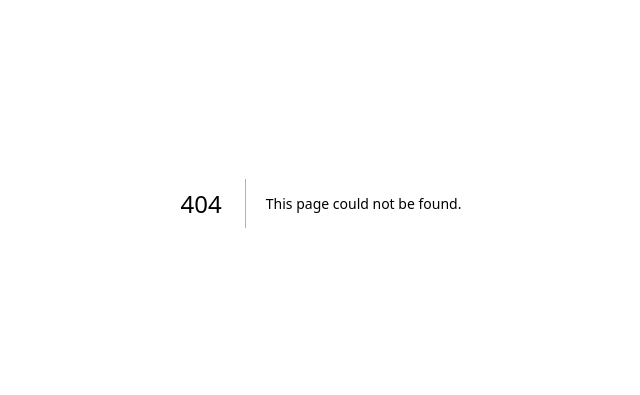
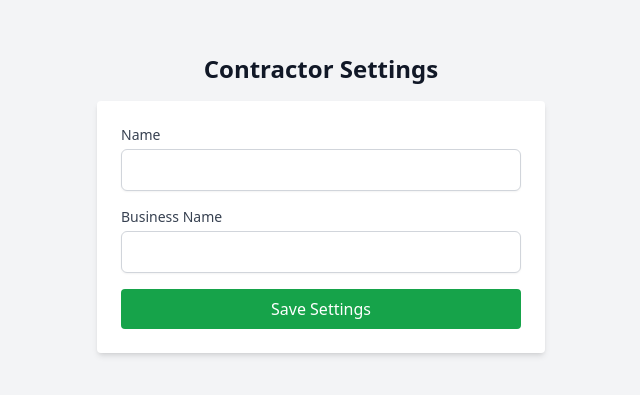
Before and after one commit to brokendished/claudetake, a Next.js app: page /contractor/settings in a window 1280 px wide. Before the commit this address had no page. Shown: the part 197-592 px from the top of the page, without its empty margins (319-959 px from the left). Built offline with nearby package versions, Linux system fonts and the light colour scheme.

Commit message:
Add Contractor settings, signup, and subscribe pages

```diff
--- /dev/null
+++ b/pages/contractor/settings.js
@@ -0,0 +1,72 @@
+import { useState } from 'react';
+import { useRouter } from 'next/router';
+
+export default function ContractorSettings() {
+  const [name, setName] = useState('');
+  const [businessName, setBusinessName] = useState('');
+  const [error, setError] = useState(null);
+  const router = useRouter();
+
+  const handleSaveSettings = async (e) => {
+    e.preventDefault();
+    setError(null);
+
+    try {
+      const res = await fetch('/api/contractor/settings', {
+        method: 'POST',
+        headers: { 'Content-Type': 'application/json' },
+        body: JSON.stringify({ name, businessName }),
+      });
+
+      if (!res.ok) {
+        const errorData = await res.json();
+        throw new Error(errorData.error || 'Failed to save settings');
+      }
+
+      router.push('/contractor/dashboard');
+    } catch (err) {
+      setError(err.message);
+    }
+  };
+
+  return (
+    <div className="flex flex-col items-center justify-center min-h-screen bg-gray-100">
+      <h1 className="text-2xl font-bold mb-4">Contractor Settings</h1>
+      <form onSubmit={handleSaveSettings} className="bg-white p-6 rounded shadow-md w-full max-w-md">
+        <div className="mb-4">
+          <label htmlFor="name" className="block text-sm font-medium text-gray-700">
+            Name
+          </label>
+          <input
+            type="text"
+            id="name"
+            value={name}
+            onChange={(e) => setName(e.target.value)}
+            className="mt-1 block w-full border-gray-300 rounded-md shadow-sm"
+            required
+          />
+        </div>
+        <div className="mb-4">
+          <label htmlFor="businessName" className="block text-sm font-medium text-gray-700">
+            Business Name
+          </label>
+          <input
+            type="text"
+            id="businessName"
+            value={businessName}
+            onChange={(e) => setBusinessName(e.target.value)}
+            className="mt-1 block w-full border-gray-300 rounded-md shadow-sm"
+            required
+          />
+        </div>
+        {error && <p className="text-red-500 text-sm mb-4">{error}</p>}
+        <button
+          type="submit"
+          className="w-full bg-green-600 text-white py-2 px-4 rounded hover:bg-green-700"
+        >
+          Save Settings
+        </button>
+      </form>
+    </div>
+  );
+}
--- /dev/null
+++ b/pages/contractor/signup.js
@@ -0,0 +1,80 @@
+import { useState } from 'react';
+import { useRouter } from 'next/router';
+
+export default function ContractorSignup() {
+  const [email, setEmail] = useState('');
+  const [password, setPassword] = useState('');
+  const [error, setError] = useState(null);
+  const [loading, setLoading] = useState(false);
+  const router = useRouter();
+
+  const handleSignup = async (e) => {
+    e.preventDefault();
+    setError(null);
+    setLoading(true);
+
+    try {
+      const res = await fetch('/api/contractor/create', {
+        method: 'POST',
+        headers: { 'Content-Type': 'application/json' },
+        body: JSON.stringify({ email, password }),
+      });
+
+      if (!res.ok) {
+        const errorData = await res.json();
+        throw new Error(errorData.error || 'Failed to create account');
+      }
+
+      // Redirect to settings page after successful signup
+      router.push('/contractor/settings');
+    } catch (err) {
+      setError(err.message);
+    } finally {
+      setLoading(false);
+    }
+  };
+
+  return (
+    <div className="flex flex-col items-center justify-center min-h-screen bg-gray-100">
+      <h1 className="text-2xl font-bold mb-4">Contractor Signup</h1>
+      <form onSubmit={handleSignup} className="bg-white p-6 rounded shadow-md w-full max-w-md">
+        <div className="mb-4">
+          <label htmlFor="email" className="block text-sm font-medium text-gray-700">
+            Email
+          </label>
+          <input
+            type="email"
+            id="email"
+            value={email}
+            onChange={(e) => setEmail(e.target.value)}
+            className="mt-1 block w-full border-gray-300 rounded-md shadow-sm"
+            required
+          />
+        </div>
+        <div className="mb-4">
+          <label htmlFor="password" className="block text-sm font-medium text-gray-700">
+            Password
+          </label>
+          <input
+            type="password"
+            id="password"
+            value={password}
+            onChange={(e) => setPassword(e.target.value)}
+            className="mt-1 block w-full border-gray-300 rounded-md shadow-sm"
+            required
+          />
+        </div>
+        {error && <p className="text-red-500 text-sm mb-4">{error}</p>}
+        <button
+          type="submit"
+          className={`w-full py-2 px-4 rounded text-white ${
+            loading ? 'bg-gray-400 cursor-not-allowed' : 'bg-blue-600 hover:bg-blue-700'
+          }`}
+          disabled={loading}
+        >
+          {loading ? 'Creating Account...' : 'Sign Up'}
+        </button>
+      </form>
+    </div>
+  );
+}
--- /dev/null
+++ b/pages/contractor/subscribe.js
@@ -0,0 +1,43 @@
+import { useState } from 'react';
+
+export default function ContractorSubscribe() {
+  const [loading, setLoading] = useState(false);
+  const [error, setError] = useState(null);
+
+  const handleSubscribe = async () => {
+    setLoading(true);
+    setError(null);
+
+    try {
+      const res = await fetch('/api/contractor/subscribe', {
+        method: 'POST',
+        headers: { 'Content-Type': 'application/json' },
+      });
+
+      if (!res.ok) {
+        const errorData = await res.json();
+        throw new Error(errorData.error || 'Failed to subscribe');
+      }
+
+      alert('Subscription successful!');
+    } catch (err) {
+      setError(err.message);
+    } finally {
+      setLoading(false);
+    }
+  };
+
+  return (
+    <div className="flex flex-col items-center justify-center min-h-screen bg-gray-100">
+      <h1 className="text-2xl font-bold mb-4">Choose Your Subscription Plan</h1>
+      <button
+        onClick={handleSubscribe}
+        disabled={loading}
+        className="bg-green-600 text-white py-2 px-4 rounded hover:bg-green-700"
+      >
+        {loading ? 'Processing...' : 'Subscribe Now'}
+      </button>
+      {error && <p className="text-red-500 text-sm mt-4">{error}</p>}
+    </div>
+  );
+}
```
